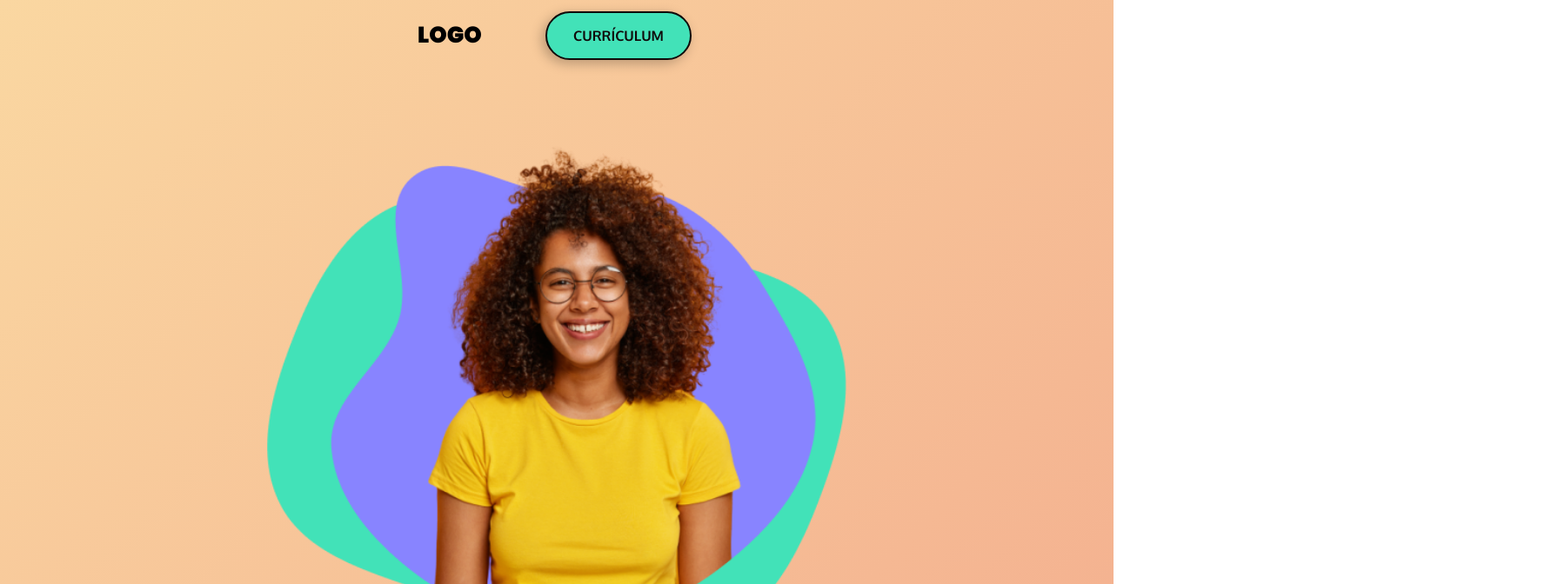
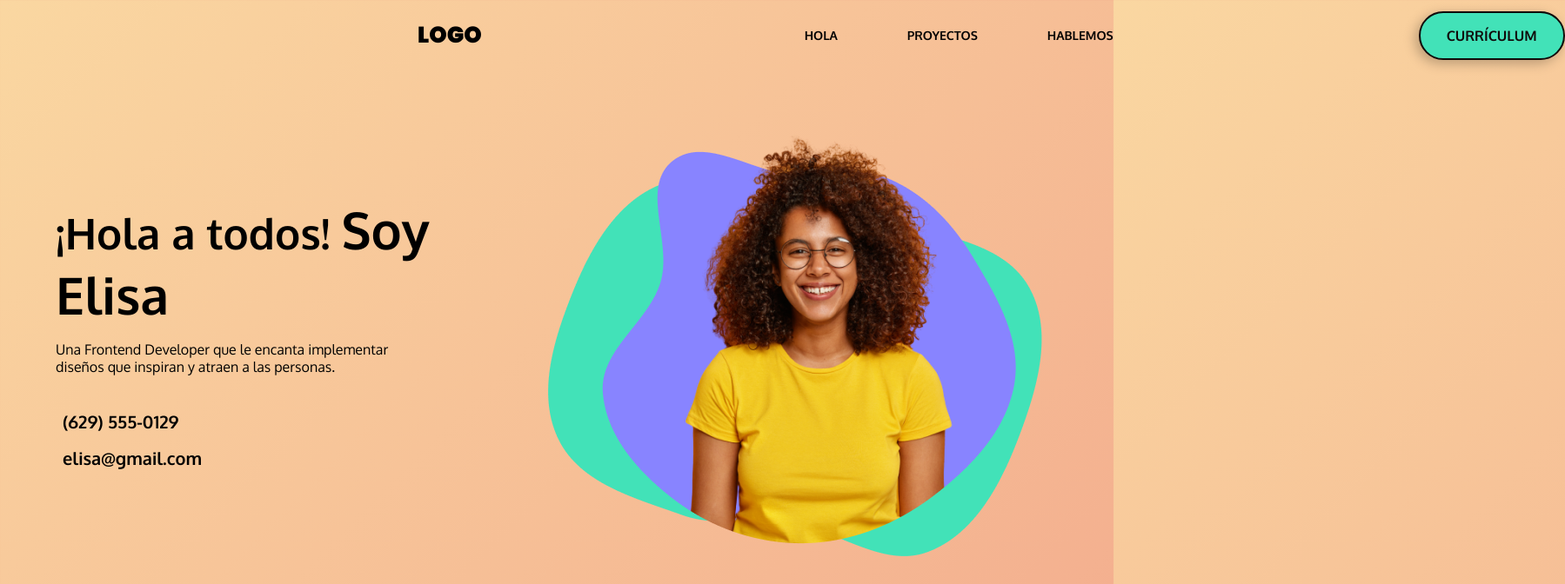
Before and after one commit to ki111-bit/-barra_navegacion_mobile-firts-1, a plain HTML site: page index.html in a window 1280 px wide. Shown: the top 672 px of the page at 87% size, 1799 px wide, since content can reach past the window. Drawn offline with Linux system fonts and the light colour scheme.

Commit message:
Add files via upload

```diff
--- a/css/header.css
+++ b/css/header.css
@@ -1,11 +1,11 @@
 
 .header{
-/*   background-color: red; */
   display: flex;
-  justify-content: space-between;
-  align-items: center;
+  justify-content: space-around;
+  align-items:center;
   width: 360px;
   height: 81px;
+
 }
 
 .cv{
@@ -24,7 +24,32 @@ text-decoration: none;
 color: rgba(15, 10, 10, 1);
 text-transform: uppercase;
 }
+.navegacion{
+  display: none;
+  padding: 20px;
+  margin: 1px;
+ /*  background-color: blue; */
 
+}
+
+.lista{
+  display: flex;
+  margin: 1px;
+  list-style: none;
+  text-decoration: none;
+  justify-content: space-between;
+  margin: 40px;
+}
+
+.lista li a{
+  color: black;
+  text-decoration: none;
+  padding: 40px;
+  font-family: Oxygen;
+  font-weight: 700;
+  font-size: 14px;
+  text-transform:uppercase ;
+}
 .logo{
   font-family: Poppins;
   font-weight: 900;
--- a/css/hero.css
+++ b/css/hero.css
@@ -148,3 +148,31 @@
     font-size: 15px;
     margin: 24px;
 }
+
+
+@media screen and (min-width: 768px){
+    .header{
+        padding: 0px 495px;
+    }
+    .header .navegacion{
+        padding: 270px;
+    }
+
+    .hero{
+        flex-direction: row;
+    }
+    .hero .perfil{
+        justify-content: center;
+    }
+
+    .hero .person{
+        display: flex;
+        order: 1;
+        justify-content: end;
+    }
+
+    header .navegacion{
+        display: block;
+
+    }
+}
--- a/index.html
+++ b/index.html
@@ -14,14 +14,23 @@
         <h1 class="logo">
             LOGO
         </h1>
+        <nav class="navegacion">
+            <ol class="lista">
+                <li><a href="">hola</a></li>
+                <li><a href="">proyectos</a></li>
+                <li><a href="">hablemos</a></li>
+            </ol>
+        </nav>
         <button class="cv">
             <a href=""> CURRÍCULUM</a>
         </button>
     </header>
     <section class="hero">
-        <img src="./img/person.png" alt="" class="person">
-        <article class=" perfil">
-            <h1>¡Hola a todos! <br><span>Soy Elisa</span></h1>
+        <article class="person">
+            <img src="./img/person.png" alt="" >
+        </article>
+        <article class="perfil">
+            <h1>¡Hola a todos! <span>Soy Elisa</span></h1>
             <p>Una Frontend Developer que le encanta implementar diseños que inspiran y atraen a las personas.</p>
             <div>
                 <b>(629) 555-0129</b>
@@ -68,7 +77,7 @@
             <span>LEONIDAS ESTEBAN / COFUNDADOR Y CEO LEONIDASESTEBAN.COM</span>
         </article>
     </section>
-    <img src="./img/📱 iPad.png" alt="" class="ipad">
+    <img src="./img/iPad.png" alt="" class="ipad">
     <section>
         <article class="person2">
             <button class="titulo">
@@ -96,7 +105,7 @@
         </article>
     </section>
 
-    <img src="./img/📱 Iphone X.png" alt="" class="iphone">
+    <img src="./img/Iphone X.png" alt="" class="iphone">
 
     <section>
         <article class="person2">
```
Also changed, not shown: css/index.css (line endings or trailing spaces), img/Iphone X.png (added), img/iPad.png (added).
